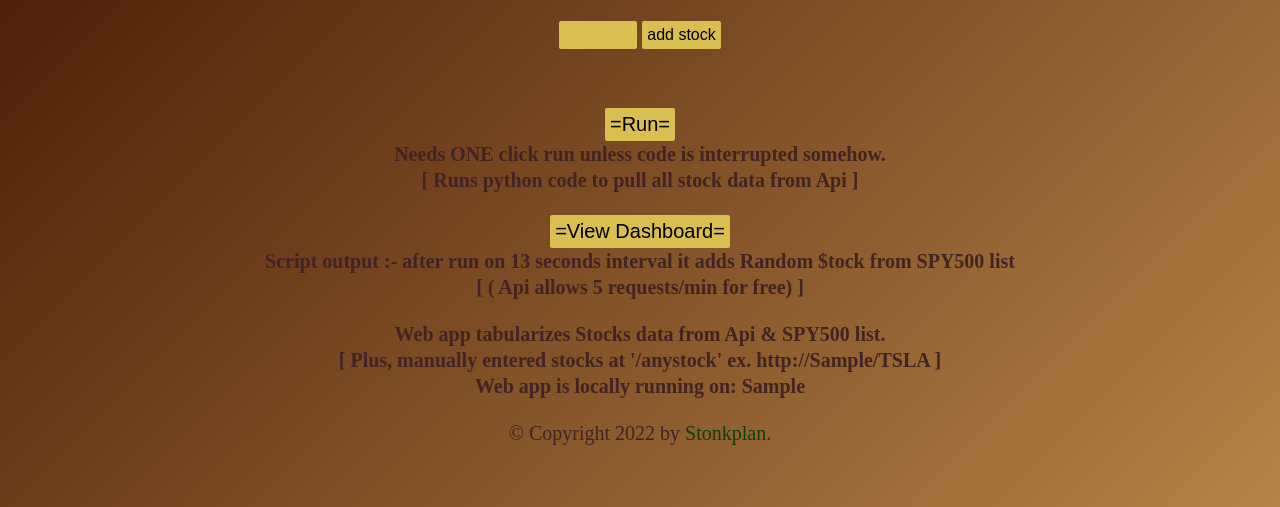
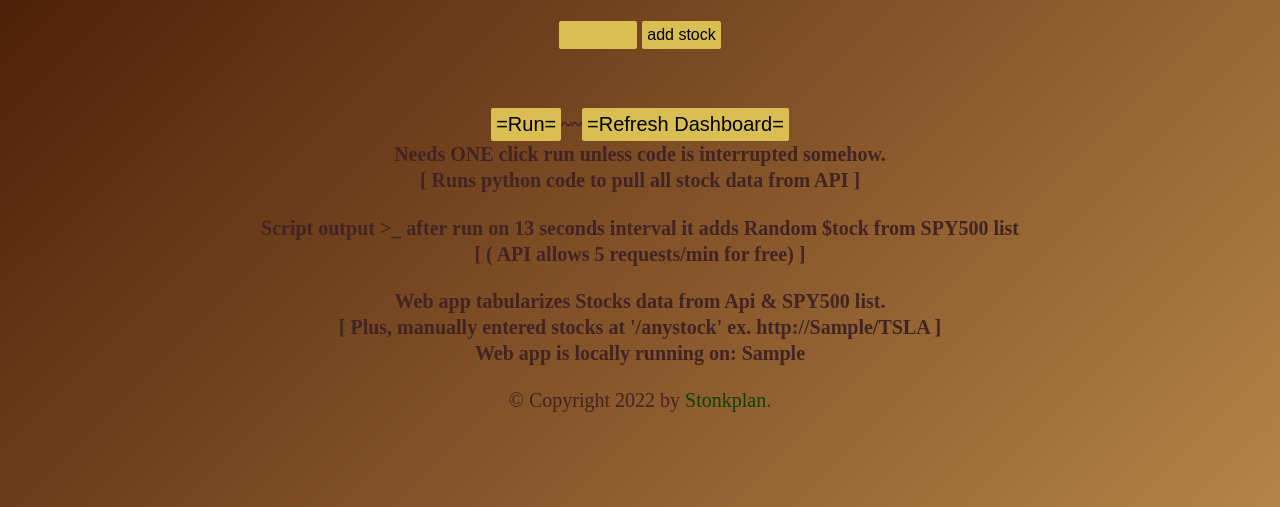
Before and after one commit to Imsach/flaskstockly, a Flask app: template templates/index.html in a window 1280 px wide. Shown: the top 507 px of the page. Run offline with Flask 2, Linux system fonts and the light colour scheme; the template is opened without the code that fills it: most values are stand-ins (such as "Sample title", 1, 10 or a date in 2020); parts of the project's set-up code (start-up, migrations or seed data) failed here and were passed over.

Commit message:
chaNges in UI

```diff
--- a/main.py
+++ b/main.py
@@ -69,8 +69,6 @@ def hello_world5(stockinfo=stockinfo):
     stocks = df['Symbol'].values.tolist()
     shuffle(stocks)
 
-    # print(stocks)
-
     while True:
         for stock in stocks:
 
@@ -100,8 +98,7 @@ def hello_world5(stockinfo=stockinfo):
                     for infos in datas:
                         stockinfo.append([datas['Global Quote']['01. symbol'],  datas['Global Quote']['05. price'], datas['Global Quote']['02. open'], datas['Global Quote']['03. high'], datas['Global Quote']['04. low'], datas['Global Quote']['06. volume'], datas['Global Quote']['07. latest trading day'], datas['Global Quote']['08. previous close'], datas['Global Quote']['09. change'], datas['Global Quote']['10. change percent'], t1])
                     print(time.localtime())
-                    # print(type(stockinfo))
-                    # print(stockinfo)
+
                     time.sleep(12.5)
                 # elif str(r.status_code).startswith('5'):
                 #     print('we got 500')
--- a/static/main.css
+++ b/static/main.css
@@ -104,8 +104,7 @@ button {
   }
 
 button:hover {
-    background-color: #ba5f44;
-    border: #fbfaf9;
+    background-color: #a35d48;
     color: rgb(12, 9, 9);
   }
 
--- a/templates/index.html
+++ b/templates/index.html
@@ -9,8 +9,8 @@
         <p style="text-align:center"><input id="txt" name="order" type="text" maxlength="5" size="5">
         <input id='button' type="button" value="add stock" onclick="location.href='http://192.168.1.104/'+document.getElementById('txt').value"></p><br>
 
-        <h4><p style="text-align:center"><button onclick="window.location.href='/run'">=Run=</button><br> Needs ONE click run unless code is interrupted somehow.<br>[ Runs python code to pull all stock data from Api ] </p></h4>
-        <h4><p style="text-align:center"><button onclick="window.location.href='/view'">=View Dashboard=</button><br> Script output :- after run on 13 seconds interval it adds Random $tock from SPY500 list <br>[ ( Api allows 5 requests/min for free) ]</p></h4>
+        <h4><p style="text-align:center"><button onclick="window.location.href='/run'">=Run=</button>~~<button onclick="window.location.href='/view'">=Refresh Dashboard=</button><br> Needs ONE click run unless code is interrupted somehow.<br>[ Runs python code to pull all stock data from API ] </p></h4>
+        <h4><p style="text-align:center">Script output >_ after run on 13 seconds interval it adds Random $tock from SPY500 list <br>[ ( API allows 5 requests/min for free) ]</p></h4>
         <h4><p style="text-align:center">Web app tabularizes Stocks data from Api & SPY500 list.<br>[ Plus, manually entered stocks at '/anystock' ex. http://{{ ip }}/TSLA ]<br> Web app is locally running on: {{ ip }}</p></h4>
 <!-- </div> -->
 {% endblock %}
--- a/templates/index2.html
+++ b/templates/index2.html
@@ -2,8 +2,8 @@
 
 {% block content %}
 <!-- <section class="container"> -->
-<h4><p style="text-align:center"><button onclick="window.location.href='/run'">=Run=</button><br> Needs ONE click run unless code is interrupted somehow.<br>[ Runs python code to pull all stock data from Api ] </p></h4>
-<h4><p style="text-align:center"><button onclick="window.location.href='/view'">=Refresh Dashboard=</button><br> Script output :>- after run on 13 seconds interval it adds Random $tock from SPY500 list <br>[ ( Api allows 5 requests/min for free) ]</p></h4>
+<h4><p style="text-align:center"><button onclick="window.location.href='/run'">=Run=</button>~~<button onclick="window.location.href='/view'">=Refresh Dashboard=</button><br> Needs ONE click run unless code is interrupted somehow.<br>[ Runs python code to pull all stock data from API ] </p></h4>
+<h4><p style="text-align:center">Script output >_ after run on 13 seconds interval it adds Random $tock from SPY500 list <br>[ ( API allows 5 requests/min for free) ]</p></h4>
 <h4><p style="text-align:center">Stocks in table: {% print(df.shape[0]) %} out of SPY500. <br>[ Plus, manually entered stocks at <b>'/anystock'</b> ex. http://{{ ip }}/{% print(df.iloc(0)[0, 0]) %} ]</p></h4>
 
 <p style="text-align:center"><input id="txt" name="order" type="text" maxlength="5" size="5">
```
